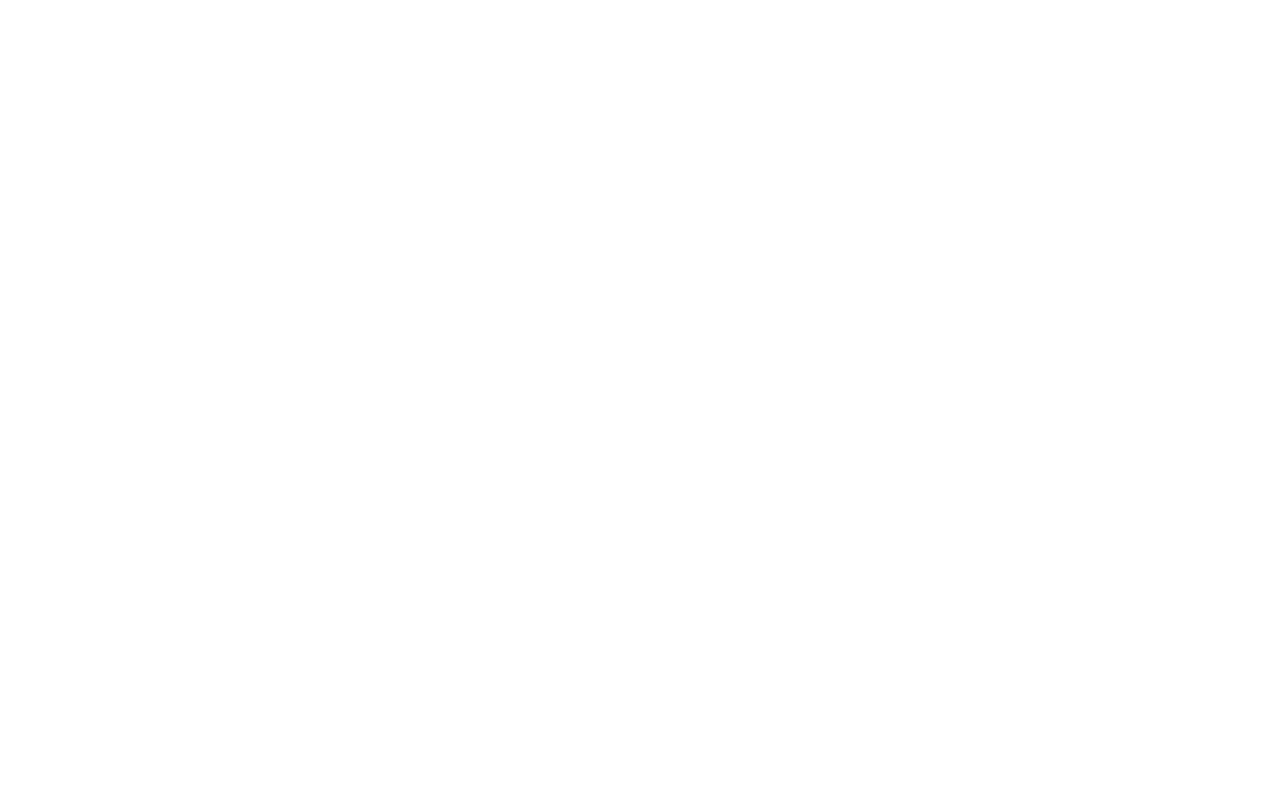
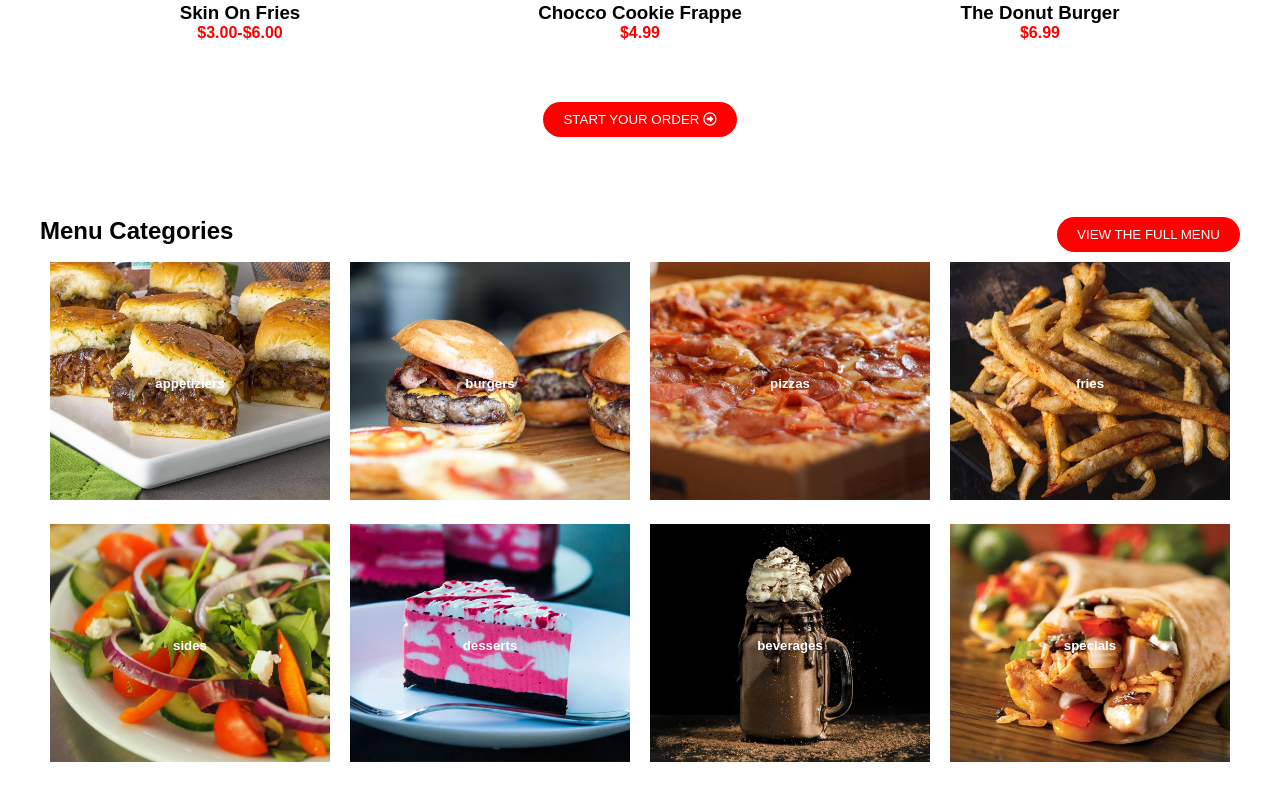
Before and after one commit to Leonardo-Gudini/proj-html-vuejs, a Vue app: page / in a window 1280 px wide. Shown: the part 1684-2480 px from the top of the page. Before the commit the page ends 1657 px from the top, so only its background shows below. Built offline with nearby package versions, Linux system fonts and the light colour scheme.

Commit message:
add menu categories

```diff
--- a/src/components/MyFooter.vue
+++ b/src/components/MyFooter.vue
@@ -8,7 +8,9 @@
 export default {
     name: "MyFooter",
     data() {
+        return{
 
+        }
     }
 }
 </script>
--- a/src/components/sub-components-main/MenuCat.vue
+++ b/src/components/sub-components-main/MenuCat.vue
@@ -1,5 +1,30 @@
 <template>
-    <section></section>
+    <section class="menu-cat">
+
+        <div class="container">
+
+            <div class="title-section">
+                <h2>Menu Categories</h2>
+                <button class="btn-standard">view the full menu</button>
+            </div>
+
+            <ul>
+                <li v-for="(menu, index) in menus" :key="index">
+                    <img :src="require(`@/assets/images/${menu.img}`)" :alt="menu.title">
+                    <h5>{{menu.title}}</h5>
+                </li>
+            </ul>
+
+            <ul>
+                <li>
+                    <div>
+
+                    </div>
+                    <h5></h5>
+                </li>
+            </ul>
+        </div>
+    </section>
   </template>
 
   <script>
@@ -7,6 +32,41 @@
       name: "MenuCat",
       data(){
           return{
+
+            menus:[
+                {
+                    img: 'appetizers-menu-background.jpg',
+                    title: 'appetiziers'
+                },
+                {
+                    img: 'burgers-menu-background.jpg',
+                    title: 'burgers'
+                },
+                {
+                    img: 'pizza-menu-background.jpg',
+                    title: 'pizzas'
+                },
+                {
+                    img: 'fries-menu-background.jpg',
+                    title: 'fries'
+                },
+                {
+                    img: 'sides-menu-background.jpg',
+                    title: 'sides'
+                },
+                {
+                    img: 'desserts-menu-background.jpg',
+                    title: 'desserts'
+                },
+                {
+                    img: 'beverages-menu-background.jpg',
+                    title: 'beverages'
+                },
+                {
+                    img: 'specials-menu-background.jpg',
+                    title: 'specials'
+                },
+            ]
 
           }
       }
--- a/src/components/sub-components-main/PopDishes.vue
+++ b/src/components/sub-components-main/PopDishes.vue
@@ -4,7 +4,7 @@
 
     <ul>
         <li v-for="(dish, index) in dishes" :key="index">
-            <img :src="'@/assets/images/' + dish.img" :alt="dish.title">
+            <img :src="require(`@/assets/images/${dish.img}`)" :alt="dish.title">
             <h3>{{dish.title}}</h3>
             <h4>{{dish.price}}</h4>
         </li>
--- a/src/style/main.scss
+++ b/src/style/main.scss
@@ -22,3 +22,34 @@
 
     }
 }
+.menu-cat{
+    .container{
+        max-width: 1200px;
+        margin: 0 auto;
+        .title-section{
+            display: flex;
+            justify-content: space-between;
+        }
+        ul{
+            display: flex;
+            flex-wrap: wrap;
+            list-style-type: none;
+            li{
+                width: calc(100%/ 4);
+                padding: 10px;
+                position: relative;
+                img{
+                    width: 100%;
+                }
+                h5{
+                    position: absolute;
+                    z-index: 999;
+                    top: 50%;
+                    left: 50%;
+                    transform: translate(-50%, -50%);
+                    color: white;
+                }
+            }
+        }
+    }
+}
```
